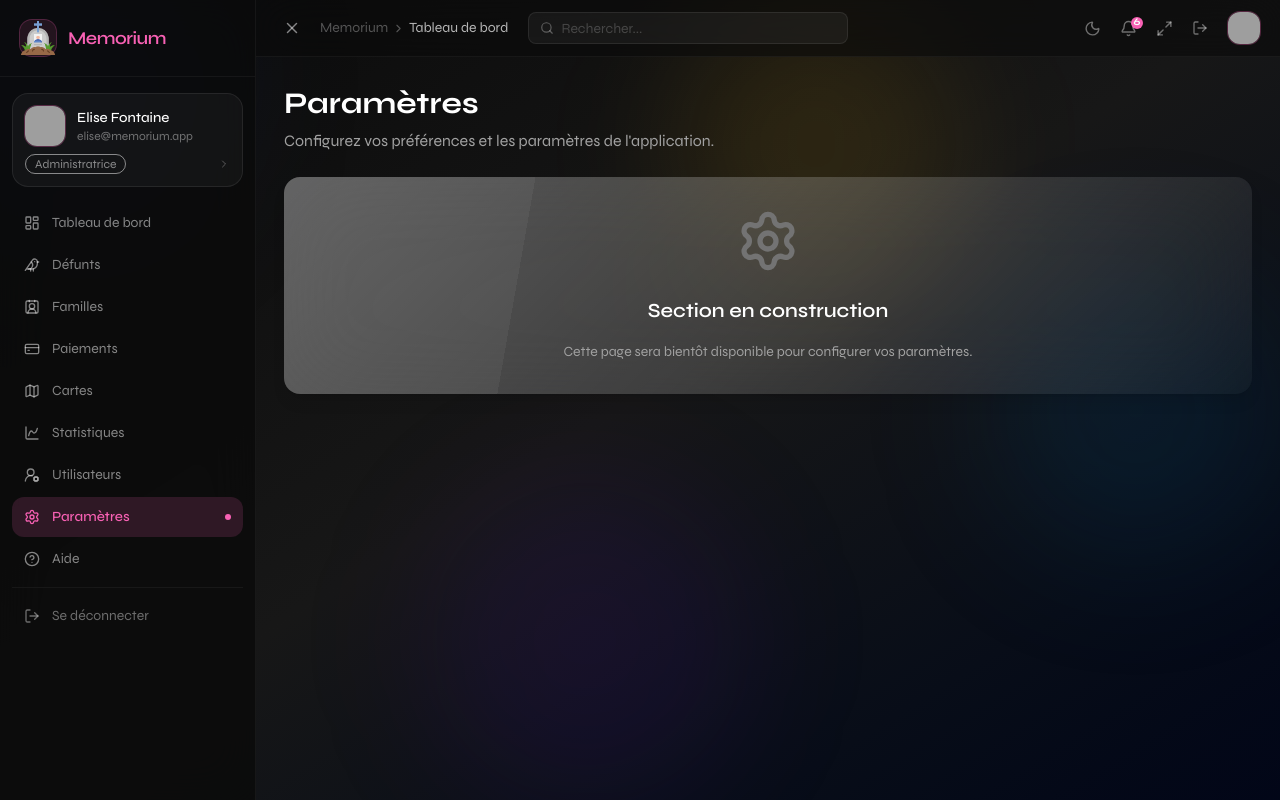
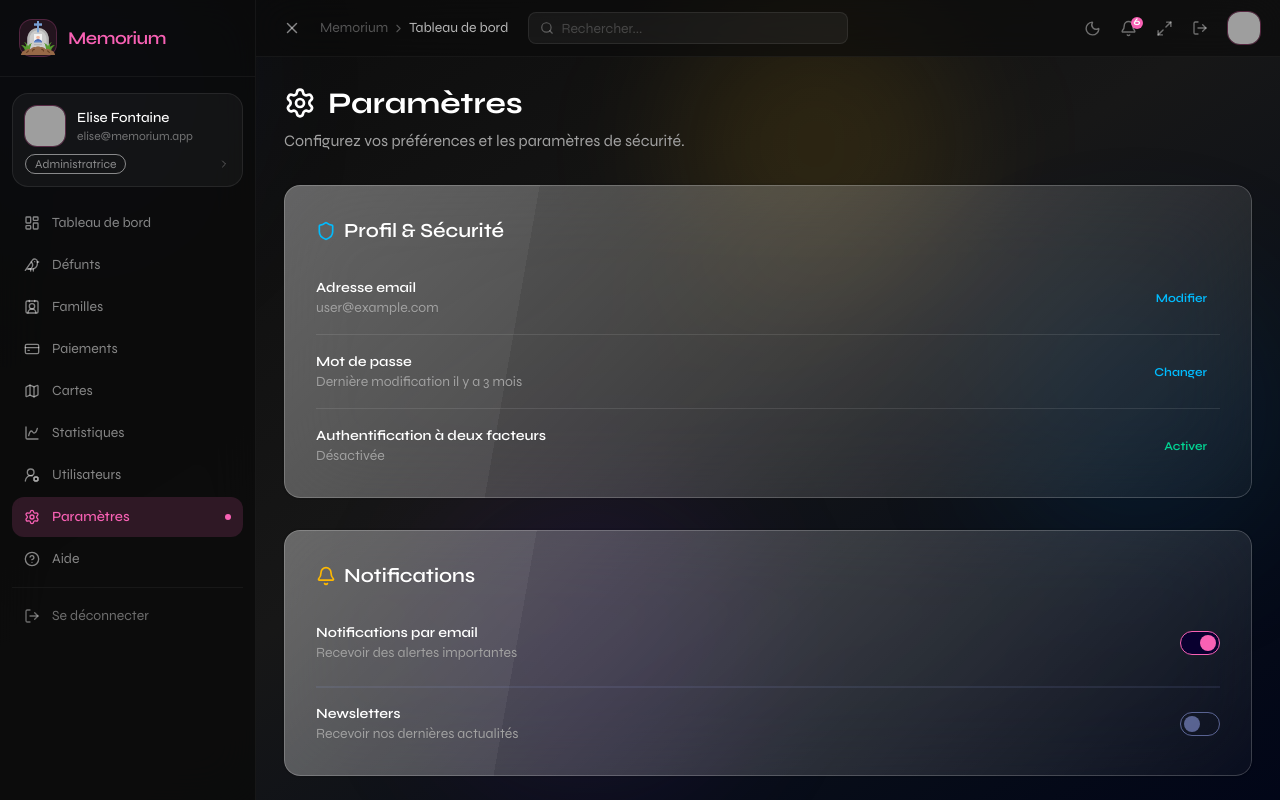
Before and after one commit to gedeon2306/memorium, a Next.js app in the folder frontend/: page /dashboard/settings in a window 1280 px wide. Built offline with nearby package versions, Linux system fonts and the light colour scheme; grey boxes are pictures that could not be loaded.

Commit message:
Page settings

```diff
--- a/frontend/app/dashboard/settings/page.tsx
+++ b/frontend/app/dashboard/settings/page.tsx
@@ -1,32 +1,223 @@
 "use client";
 
 import { motion } from "framer-motion";
-import { Settings } from "lucide-react";
+import { Settings, Shield, Bell, Palette, LogOut, Trash2, AlertTriangle } from "lucide-react";
+import { useState } from "react";
+import toast from "react-hot-toast";
 
 export default function SettingsPage() {
+  const [showDeleteModal, setShowDeleteModal] = useState(false);
+  const [deleteConfirmation, setDeleteConfirmation] = useState("");
+
+  const handleDeleteAccount = async () => {
+    if (deleteConfirmation !== "SUPPRIMER MON COMPTE") {
+      toast.error("Veuillez taper 'SUPPRIMER MON COMPTE' pour confirmer");
+      return;
+    }
+
+    try {
+      // API call to delete account
+      // await deleteAccount();
+      toast.success("Compte supprimé avec succès");
+      // Redirect to home page
+      // router.push("/");
+    } catch (error) {
+      toast.error("Erreur lors de la suppression du compte");
+    }
+  };
+
+  const containerVariants = {
+    hidden: {},
+    visible: { transition: { staggerChildren: 0.1 } },
+  };
+
+  const itemVariants = {
+    hidden: { opacity: 0, y: 20 },
+    visible: { opacity: 1, y: 0, transition: { duration: 0.5 } },
+  };
+
   return (
     <motion.div
-      initial={{ opacity: 0, y: 20 }}
-      animate={{ opacity: 1, y: 0 }}
-      transition={{ duration: 0.5 }}
-      className="space-y-6"
+      variants={containerVariants}
+      initial="hidden"
+      animate="visible"
+      className="space-y-8 pb-12"
     >
-      <div>
-        <h1 className="text-3xl font-bold text-white">Paramètres</h1>
+      {/* Header */}
+      <motion.div variants={itemVariants}>
+        <h1 className="text-3xl font-bold text-white flex items-center gap-3">
+          <Settings className="w-8 h-8" />
+          Paramètres
+        </h1>
         <p className="mt-2 text-base text-neutral-400">
-          Configurez vos préférences et les paramètres de l'application.
+          Configurez vos préférences et les paramètres de sécurité.
         </p>
-      </div>
+      </motion.div>
 
-      <div className="card glass border border-white/6 bg-white/3 shadow-lg">
-        <div className="card-body p-8 text-center">
-          <Settings className="w-16 h-16 mx-auto text-neutral-500 mb-4" />
-          <h2 className="text-xl font-semibold text-white mb-2">Section en construction</h2>
-          <p className="text-neutral-400">
-            Cette page sera bientôt disponible pour configurer vos paramètres.
+      {/* Profil Section */}
+      <motion.div variants={itemVariants} className="card glass border border-white/6 bg-white/3">
+        <div className="card-body p-8">
+          <h2 className="card-title text-white text-xl mb-6 flex items-center gap-2">
+            <Shield className="w-5 h-5 text-sky-400" />
+            Profil & Sécurité
+          </h2>
+          <div className="space-y-4">
+            <div className="flex justify-between items-center pb-4 border-b border-white/10">
+              <div>
+                <p className="text-white font-semibold">Adresse email</p>
+                <p className="text-sm text-neutral-400">user@example.com</p>
+              </div>
+              <button className="btn btn-sm btn-ghost text-sky-400">Modifier</button>
+            </div>
+            <div className="flex justify-between items-center pb-4 border-b border-white/10">
+              <div>
+                <p className="text-white font-semibold">Mot de passe</p>
+                <p className="text-sm text-neutral-400">Dernière modification il y a 3 mois</p>
+              </div>
+              <button className="btn btn-sm btn-ghost text-sky-400">Changer</button>
+            </div>
+            <div className="flex justify-between items-center">
+              <div>
+                <p className="text-white font-semibold">Authentification à deux facteurs</p>
+                <p className="text-sm text-neutral-400">Désactivée</p>
+              </div>
+              <button className="btn btn-sm btn-ghost text-emerald-400">Activer</button>
+            </div>
+          </div>
+        </div>
+      </motion.div>
+
+      {/* Notifications Section */}
+      <motion.div variants={itemVariants} className="card glass border border-white/6 bg-white/3">
+        <div className="card-body p-8">
+          <h2 className="card-title text-white text-xl mb-6 flex items-center gap-2">
+            <Bell className="w-5 h-5 text-amber-400" />
+            Notifications
+          </h2>
+          <div className="space-y-4">
+            <div className="flex items-center justify-between">
+              <div>
+                <p className="text-white font-semibold">Notifications par email</p>
+                <p className="text-sm text-neutral-400">Recevoir des alertes importantes</p>
+              </div>
+              <input type="checkbox" className="toggle toggle-primary" defaultChecked />
+            </div>
+            <div className="divider my-2"></div>
+            <div className="flex items-center justify-between">
+              <div>
+                <p className="text-white font-semibold">Newsletters</p>
+                <p className="text-sm text-neutral-400">Recevoir nos dernières actualités</p>
+              </div>
+              <input type="checkbox" className="toggle toggle-primary" />
+            </div>
+          </div>
+        </div>
+      </motion.div>
+
+      {/* Appearance Section */}
+      <motion.div variants={itemVariants} className="card glass border border-white/6 bg-white/3">
+        <div className="card-body p-8">
+          <h2 className="card-title text-white text-xl mb-6 flex items-center gap-2">
+            <Palette className="w-5 h-5 text-violet-400" />
+            Apparence
+          </h2>
+          <div className="grid grid-cols-2 gap-4">
+            <button className="p-4 rounded-lg border-2 border-white/20 hover:border-white/40 transition text-white text-sm font-semibold">
+              Thème Sombre
+            </button>
+            <button className="p-4 rounded-lg border-2 border-white/20 hover:border-white/40 transition text-neutral-400 text-sm font-semibold">
+              Thème Clair
+            </button>
+          </div>
+        </div>
+      </motion.div>
+
+      {/* Danger Zone - Account Deletion */}
+      <motion.div
+        variants={itemVariants}
+        className="card border-2 border-rose-500/30 bg-rose-500/5"
+      >
+        <div className="card-body p-8">
+          <h2 className="card-title text-rose-400 text-xl mb-4 flex items-center gap-2">
+            <AlertTriangle className="w-5 h-5" />
+            Zone Dangereuse
+          </h2>
+          <p className="text-neutral-300 mb-6">
+            Les actions dans cette section sont irréversibles. Soyez prudent.
           </p>
+          <button
+            onClick={() => setShowDeleteModal(true)}
+            className="btn btn-outline btn-error w-full justify-start gap-3"
+          >
+            <Trash2 className="w-4 h-4" />
+            Supprimer mon compte
+          </button>
         </div>
-      </div>
+      </motion.div>
+
+      {/* Delete Account Modal */}
+      {showDeleteModal && (
+        <motion.div
+          initial={{ opacity: 0 }}
+          animate={{ opacity: 1 }}
+          exit={{ opacity: 0 }}
+          className="fixed inset-0 flex items-center justify-center bg-black/80 backdrop-blur-sm z-50"
+        >
+          <motion.div
+            initial={{ opacity: 0, scale: 0.95 }}
+            animate={{ opacity: 1, scale: 1 }}
+            exit={{ opacity: 0, scale: 0.95 }}
+            className="card glass border border-rose-500/30 w-full max-w-md bg-rose-500/10 shadow-2xl"
+          >
+            <div className="card-body p-8">
+              <h3 className="card-title text-rose-400 text-lg mb-2 flex items-center gap-2">
+                <AlertTriangle className="w-5 h-5" />
+                Supprimer le compte ?
+              </h3>
+              <p className="text-neutral-300 mb-6">
+                Cette action ne peut pas être annulée. Toutes vos données seront supprimées définitivement.
+              </p>
+
+              {/* Confirmation Input */}
+              <div className="form-control mb-6">
+                <label className="label">
+                  <span className="label-text text-neutral-300">
+                    Tapez <span className="font-semibold text-rose-400">"SUPPRIMER MON COMPTE"</span> pour confirmer :
+                  </span>
+                </label>
+                <input
+                  type="text"
+                  placeholder="SUPPRIMER MON COMPTE"
+                  value={deleteConfirmation}
+                  onChange={(e) => setDeleteConfirmation(e.target.value)}
+                  className="input input-bordered bg-white/5 border-rose-500/30 text-white placeholder-neutral-500"
+                />
+              </div>
+
+              {/* Action Buttons */}
+              <div className="card-actions justify-between gap-3">
+                <button
+                  onClick={() => {
+                    setShowDeleteModal(false);
+                    setDeleteConfirmation("");
+                  }}
+                  className="btn btn-ghost flex-1"
+                >
+                  Annuler
+                </button>
+                <button
+                  onClick={handleDeleteAccount}
+                  disabled={deleteConfirmation !== "SUPPRIMER MON COMPTE"}
+                  className="btn btn-error flex-1"
+                >
+                  <Trash2 className="w-4 h-4" />
+                  Supprimer définitivement
+                </button>
+              </div>
+            </div>
+          </motion.div>
+        </motion.div>
+      )}
     </motion.div>
   );
 }
```
